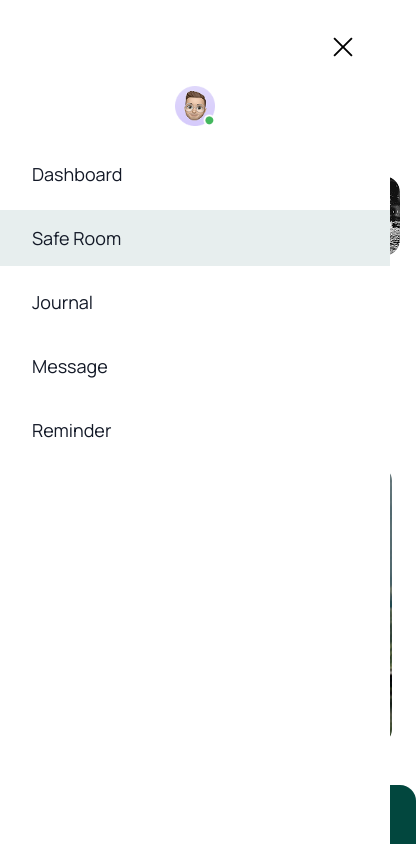
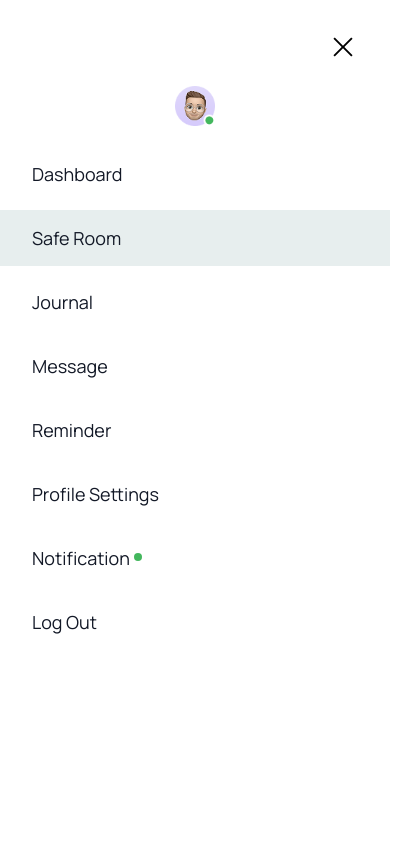
Before and after one commit to okiemuteidjerhe/serenity, a React (Vite) app: page /vsr in a window 390 px wide. Both pictures are taken after a click on the button 354 px from the left and 44 px from the top of the page. Shown: the top 844 px of the page, 416 px wide, since content can reach past the window. Built offline with nearby package versions, Linux system fonts and the light colour scheme.

Commit message:
Mobile view styling

```diff
--- a/src/components/NavBar.jsx
+++ b/src/components/NavBar.jsx
@@ -5,7 +5,7 @@ import { PiGearSixLight } from "react-icons/pi";
 import { BsBell } from "react-icons/bs";
 import { TfiAngleDown } from "react-icons/tfi";
 import { LiaTimesSolid } from "react-icons/lia";
-import { NavLink, useNavigate } from "react-router";
+import { NavLink, useLocation, useNavigate } from "react-router";
 import { GoDotFill } from "react-icons/go";
 import checked from "../images/checked.png";
 import exclamation from "../images/exclamation.png";
@@ -75,11 +75,25 @@ export default function NavBar(props) {
     setMenuOpen(false);
   }
 
+  const location = useLocation()
+  const prevPath = useRef(location.pathname)
+
+  useEffect(()=> {
+    if(location.pathname !== prevPath.current){
+      setMenuOpen(false)
+    document.body.style.overflow = ""
+    prevPath.current = location.pathname
+    }
+}, [location.pathname])
+
   useEffect(() => {
     if (menuOpen) {
       document.body.style.overflow = "hidden";
     } else {
       document.body.style.overflow = "";
+    }
+    return () => {
+      document.body.style.overflow = ''
     }
   }, [menuOpen]);
 
@@ -151,6 +165,7 @@ export default function NavBar(props) {
 
   function handleOpening() {
     setNotificationOpen(true);
+    setMenuOpen(false)
   }
 
   function handleClosing() {
@@ -327,6 +342,43 @@ export default function NavBar(props) {
           <GiHamburgerMenu size={24} color="var(--primary-color)" />
         </button>
 
+
+
+{notificationOpen && (
+          <div
+            className={`${styles.backdrop} ${
+              notificationOpen ? styles.backdropOpen : undefined
+            }`}
+          >
+            <div
+              className={`${styles.notifications} ${
+                notificationOpen ? styles.open : undefined
+              }`}
+            >
+              <div className={styles.topSide}>
+                <div className={styles.tt}>
+                  <h3>Notification</h3>
+                  <button onClick={handleClosing}>
+                    <LiaTimesSolid size={24} />
+                  </button>
+                </div>
+                <div className={styles.tb}>
+                  <button>General</button>
+                  <button onClick={handleMarkAsRead}>Mark all as read</button>
+                </div>
+              </div>
+              <div
+                className={`${styles.dropdown} ${
+                  messages.length < 5 ? undefined : styles.scrollArea
+                }`}
+              >
+                {dropdownContent}
+              </div>
+            </div>
+          </div>
+        )}
+
+
         <nav
           className={`${styles.mobileNav} ${
             menuOpen ? styles.open : undefined
@@ -429,43 +481,37 @@ export default function NavBar(props) {
                   Reminder
                 </NavLink>
               </li>
+
+              <li>
+              <NavLink to={props.isCorporate ? "/comp-profile" : "/profile"}>
+                Profile Settings
+              </NavLink>
+            </li>
+            <li>
+              <button className={styles.navBtn} onClick={handleOpening}>
+                Notification
+                {newNotification ? (
+                  <span>
+                    <GoDotFill size={16} color=" #43B75D" />
+                  </span>
+                ) : null}
+              </button>
+            </li>
+            <li>
+              <button
+              className={styles.navBtn}
+                onClick={
+                  props.isCorporate ? handleCompLogOutOpen : handleIndLogOutOpen
+                }
+              >
+                Log Out
+              </button>
+            </li>
+
             </ul>
           )}
         </nav>
 
-        {notificationOpen && (
-          <div
-            className={`${styles.backdrop} ${
-              notificationOpen ? styles.backdropOpen : undefined
-            }`}
-          >
-            <div
-              className={`${styles.notifications} ${
-                notificationOpen ? styles.open : undefined
-              }`}
-            >
-              <div className={styles.topSide}>
-                <div className={styles.tt}>
-                  <h3>Notification</h3>
-                  <button onClick={handleClosing}>
-                    <LiaTimesSolid size={24} />
-                  </button>
-                </div>
-                <div className={styles.tb}>
-                  <button>General</button>
-                  <button onClick={handleMarkAsRead}>Mark all as read</button>
-                </div>
-              </div>
-              <div
-                className={`${styles.dropdown} ${
-                  messages.length < 5 ? undefined : styles.scrollArea
-                }`}
-              >
-                {dropdownContent}
-              </div>
-            </div>
-          </div>
-        )}
       </header>
 
       <dialog
--- a/src/styles/CompanyProfile.module.css
+++ b/src/styles/CompanyProfile.module.css
@@ -121,7 +121,7 @@
         width: 76px;
         height: 76px;
     }
-    .labelText{
+    .Rws label .labelText{
         font-size: 0.875rem;
     }
     .inputs{
@@ -132,13 +132,14 @@
         flex-direction: column;
     }
     .toggles{
-        gap: 23px;
+        gap: 0;
+        flex-direction: column;
     }
     .private, .noti{
         gap: 23px;
     }
     .noti p, .private p{
-        font-size: 0.75rem;
+        font-size: 0.875rem;
         font-weight: 500;
     }
     .cpForm > button{
--- a/src/styles/IndividualProfile.module.css
+++ b/src/styles/IndividualProfile.module.css
@@ -132,7 +132,7 @@
         width: 76px;
         height: 76px;
     }
-    .labelText{
+    .R label .labelText, .inputFields > label .labelText{
         font-size: 0.875rem;
     }
     .R{
@@ -150,13 +150,14 @@
         width: 100%;
     }
     .toggles{
-        gap: 23px;
+        gap: 0;
+        flex-direction: column;
     }
     .private, .noti{
         gap: 23px;
     }
     .noti p, .private p{
-        font-size: 0.75rem;
+        font-size: 0.875rem;
         font-weight: 500;
     }
     .pSection > button{
--- a/src/styles/NavBar.module.css
+++ b/src/styles/NavBar.module.css
@@ -89,7 +89,7 @@
     top: 24px;
     right: 24px;
     box-shadow: 0 2px 8px rgba(0, 0, 0, 0.2);
-    z-index: 2;
+    z-index: 99999;
     width: 465px;
     /* transform: translateY(-100%); */
     opacity: 0;
@@ -264,7 +264,7 @@
     }
     .open{
         display: block;
-        position: absolute;
+        position: fixed;
         top: 0;
         right: 0;
         width: 100%;
@@ -306,8 +306,17 @@
         color: var(--primary-color);
         border-radius: 0;
     }
-    .active, .mobileNav ul li a:hover{
+    .active, .mobileNav ul li a:hover, .navBtn {
         background-color: #e7eeee;
+    }
+    .navBtn{
+        background-color: transparent;
+        color: var(--primary-color);
+        padding: 16px 32px;
+        width: 100%;
+        text-align: left;
+        transition: all 0.3s ease-in-out;
+        font-size: 1.125rem;
     }
     .first[open]{
         top: 40%;
--- a/src/styles/Reminder.module.css
+++ b/src/styles/Reminder.module.css
@@ -344,15 +344,13 @@
         flex-direction: column;
         gap: 20px;
         align-items: flex-start;
-        width: 392px;
     }
     .row2 > p{
         font-size: 0.875rem;
     }
     .rb{
         display: flex;
-        justify-content: space-between;
-
+        gap: 34px;
     }
     .rg{
         display: flex;
--- a/src/styles/Scenarios.module.css
+++ b/src/styles/Scenarios.module.css
@@ -48,6 +48,7 @@
         flex-direction: column;
         align-items: flex-start;
         gap: 32px;
+        padding-inline: 0;
     }
     .miniNav ul li a, .chat ul li a{
         font-weight: 600;
--- a/src/styles/VirtualSafeRoom.module.css
+++ b/src/styles/VirtualSafeRoom.module.css
@@ -308,7 +308,11 @@
 }
 @media screen and (max-width: 760px) {
     .mainSide{
-        padding: 32px 24px 48px;
+        margin: 32px auto 48px;
+        display: flex;
+        flex-direction: column;
+    }
+    .leftS{
         display: flex;
         flex-direction: column;
     }
@@ -332,6 +336,10 @@
     .topLeft h3, .chng h3, .blRight h3, .blLeft h3{
         font-size: 1.125rem;
         font-weight: 600;
+    }
+    .blLeft{
+        display: flex;
+        flex-direction: column;
     }
     .blLeft h3{
         text-align: center;
@@ -359,7 +367,10 @@
         line-height: 22px;
     }
     .tlImg{
-        width: 344px;
+        display: flex;
+        margin: auto;
+        width: 100%;
+        /* max-width: 340px; */
         height: 280px;
     }
     .blRight p:first-of-type{
```
